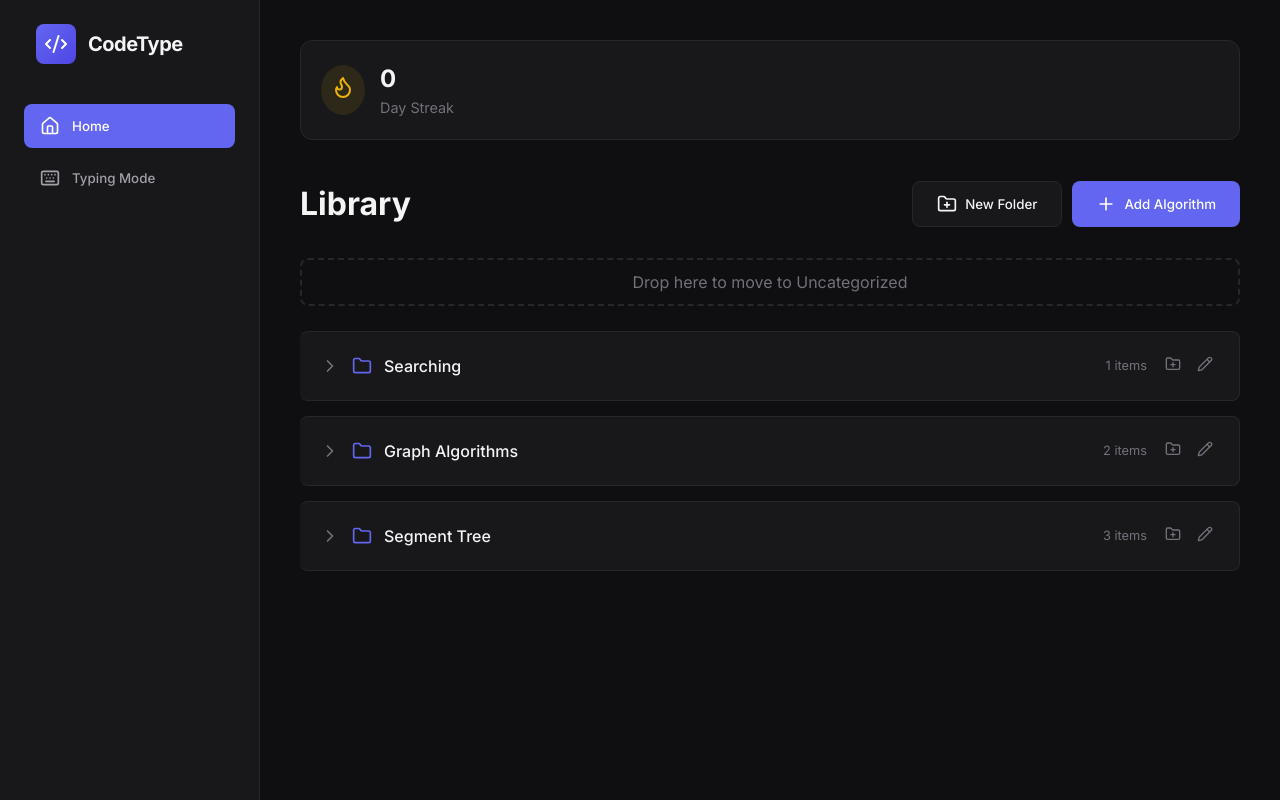
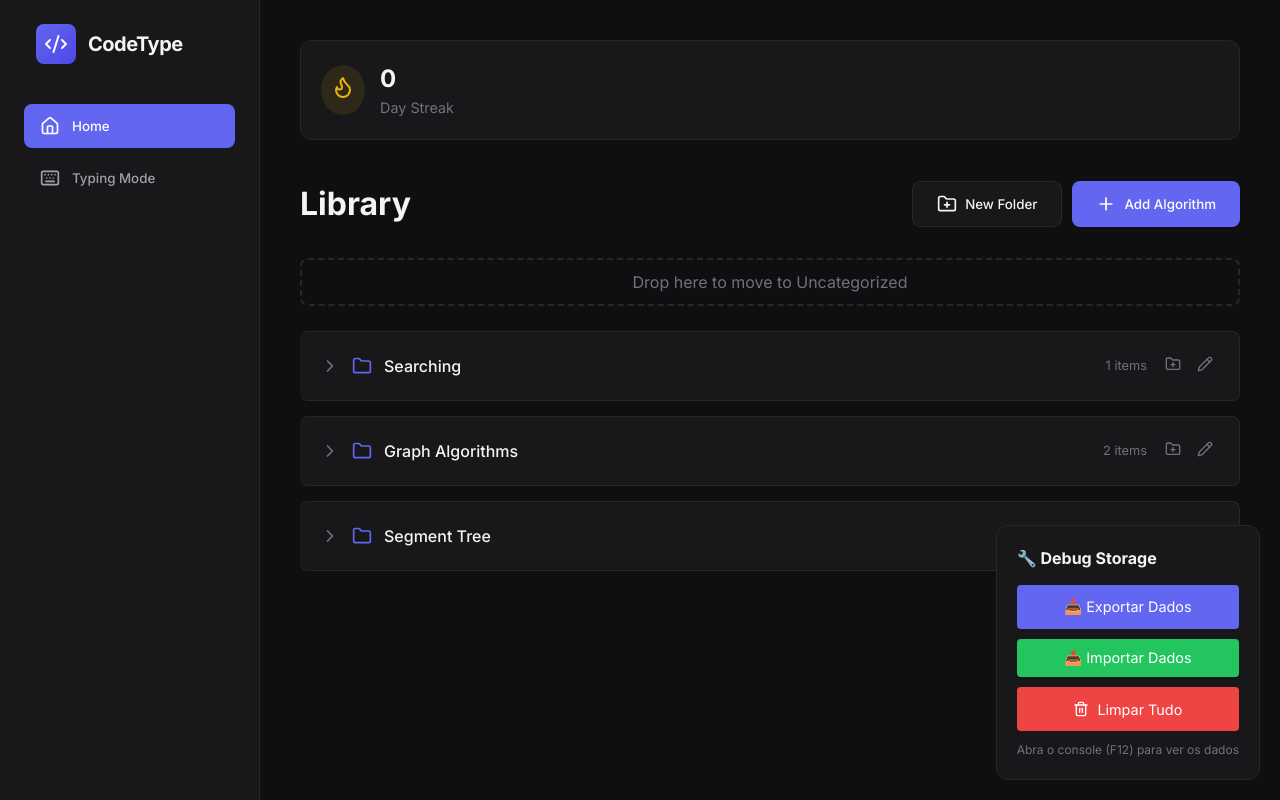
Before and after one commit to yaaggo/codetype, a React (Vite) app: page / in a window 1280 px wide. Built offline with nearby package versions, Linux system fonts and the light colour scheme.

Commit message:
feat: Initialize application structure with view management and add a local storage debug utility.

```diff
--- a/src/App.jsx
+++ b/src/App.jsx
@@ -2,6 +2,7 @@ import React, { useState } from 'react';
 import Layout from './components/Layout';
 import Home from './components/Home';
 import MonkeyMode from './components/MonkeyMode';
+import DebugStorage from './components/DebugStorage';
 
 function App() {
   const [currentView, setCurrentView] = useState('home');
@@ -19,9 +20,12 @@ function App() {
   };
 
   return (
-    <Layout currentView={currentView} setView={setCurrentView}>
-      {renderView()}
-    </Layout>
+    <>
+      <Layout currentView={currentView} setView={setCurrentView}>
+        {renderView()}
+      </Layout>
+      <DebugStorage />
+    </>
   );
 }
 
--- /dev/null
+++ b/src/components/DebugStorage.jsx
@@ -0,0 +1,127 @@
+import React, { useEffect } from 'react';
+import { Trash2 } from 'lucide-react';
+
+const DebugStorage = () => {
+    useEffect(() => {
+        console.log('=== STORAGE DEBUG ===');
+        console.log('Custom Algorithms:', localStorage.getItem('codetype_custom_algos'));
+        console.log('Progress:', localStorage.getItem('codetype_progress'));
+        console.log('Streak:', localStorage.getItem('codetype_streak'));
+        console.log('Folders:', localStorage.getItem('codetype_folders'));
+        console.log('Deleted Defaults:', localStorage.getItem('codetype_deleted_default'));
+        console.log('All codetype keys:', Object.keys(localStorage).filter(k => k.startsWith('codetype')));
+    }, []);
+
+    const clearAllData = () => {
+        if (window.confirm('Tem certeza que quer limpar TODOS os dados? Isso não pode ser desfeito!')) {
+            Object.keys(localStorage).filter(k => k.startsWith('codetype')).forEach(key => {
+                localStorage.removeItem(key);
+            });
+            window.location.reload();
+        }
+    };
+
+    const exportData = () => {
+        const data = {};
+        Object.keys(localStorage).filter(k => k.startsWith('codetype')).forEach(key => {
+            data[key] = localStorage.getItem(key);
+        });
+
+        const blob = new Blob([JSON.stringify(data, null, 2)], { type: 'application/json' });
+        const url = URL.createObjectURL(blob);
+        const a = document.createElement('a');
+        a.href = url;
+        a.download = `codetype-backup-${Date.now()}.json`;
+        a.click();
+    };
+
+    const importData = (e) => {
+        const file = e.target.files[0];
+        if (!file) return;
+
+        const reader = new FileReader();
+        reader.onload = (event) => {
+            try {
+                const data = JSON.parse(event.target.result);
+                Object.keys(data).forEach(key => {
+                    localStorage.setItem(key, data[key]);
+                });
+                alert('Dados importados com sucesso!');
+                window.location.reload();
+            } catch (error) {
+                alert('Erro ao importar dados: ' + error.message);
+            }
+        };
+        reader.readAsText(file);
+    };
+
+    return (
+        <div style={{
+            position: 'fixed',
+            bottom: '20px',
+            right: '20px',
+            background: 'var(--bg-surface)',
+            padding: '20px',
+            borderRadius: 'var(--radius-lg)',
+            border: '1px solid var(--bg-surface-hover)',
+            zIndex: 9999,
+            minWidth: '250px'
+        }}>
+            <h3 style={{ marginBottom: '15px', fontSize: '1rem' }}>🔧 Debug Storage</h3>
+            <div style={{ display: 'flex', flexDirection: 'column', gap: '10px' }}>
+                <button
+                    onClick={exportData}
+                    style={{
+                        background: 'var(--color-primary)',
+                        color: 'white',
+                        padding: '8px 16px',
+                        borderRadius: 'var(--radius-sm)',
+                        fontSize: '0.9rem'
+                    }}
+                >
+                    📥 Exportar Dados
+                </button>
+
+                <label style={{
+                    background: 'var(--color-success)',
+                    color: 'white',
+                    padding: '8px 16px',
+                    borderRadius: 'var(--radius-sm)',
+                    fontSize: '0.9rem',
+                    textAlign: 'center',
+                    cursor: 'pointer'
+                }}>
+                    📤 Importar Dados
+                    <input
+                        type="file"
+                        accept=".json"
+                        onChange={importData}
+                        style={{ display: 'none' }}
+                    />
+                </label>
+
+                <button
+                    onClick={clearAllData}
+                    style={{
+                        background: 'var(--color-error)',
+                        color: 'white',
+                        padding: '8px 16px',
+                        borderRadius: 'var(--radius-sm)',
+                        fontSize: '0.9rem',
+                        display: 'flex',
+                        alignItems: 'center',
+                        gap: '8px',
+                        justifyContent: 'center'
+                    }}
+                >
+                    <Trash2 size={16} /> Limpar Tudo
+                </button>
+            </div>
+            <p style={{ fontSize: '0.75rem', color: 'var(--text-muted)', marginTop: '10px' }}>
+                Abra o console (F12) para ver os dados
+            </p>
+        </div>
+    );
+};
+
+export default DebugStorage;
```
